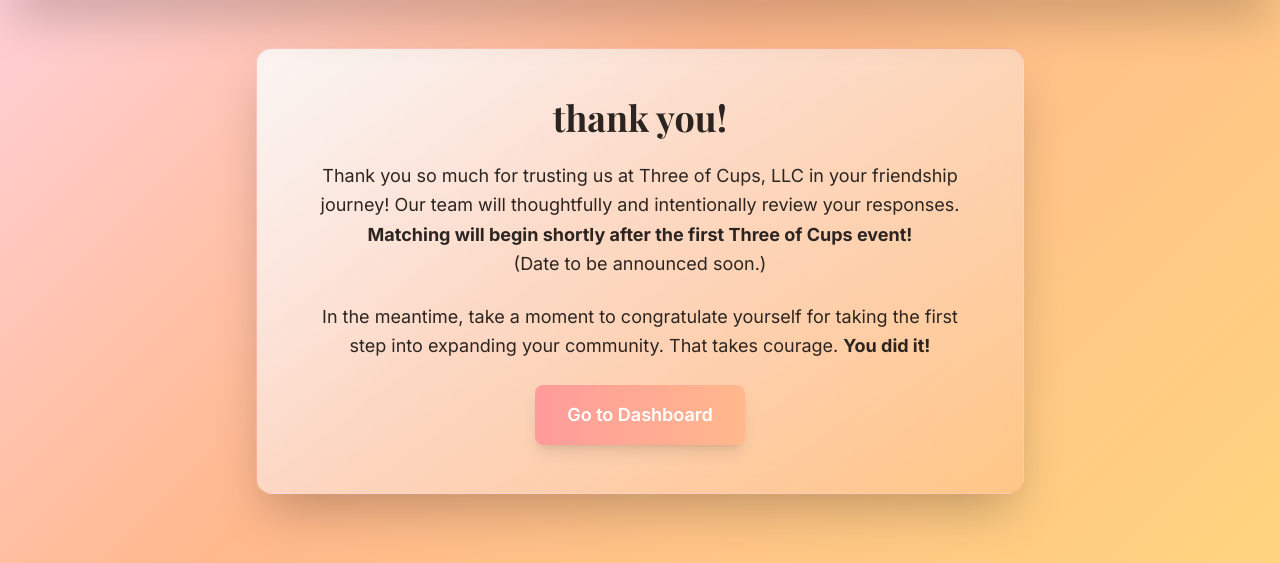
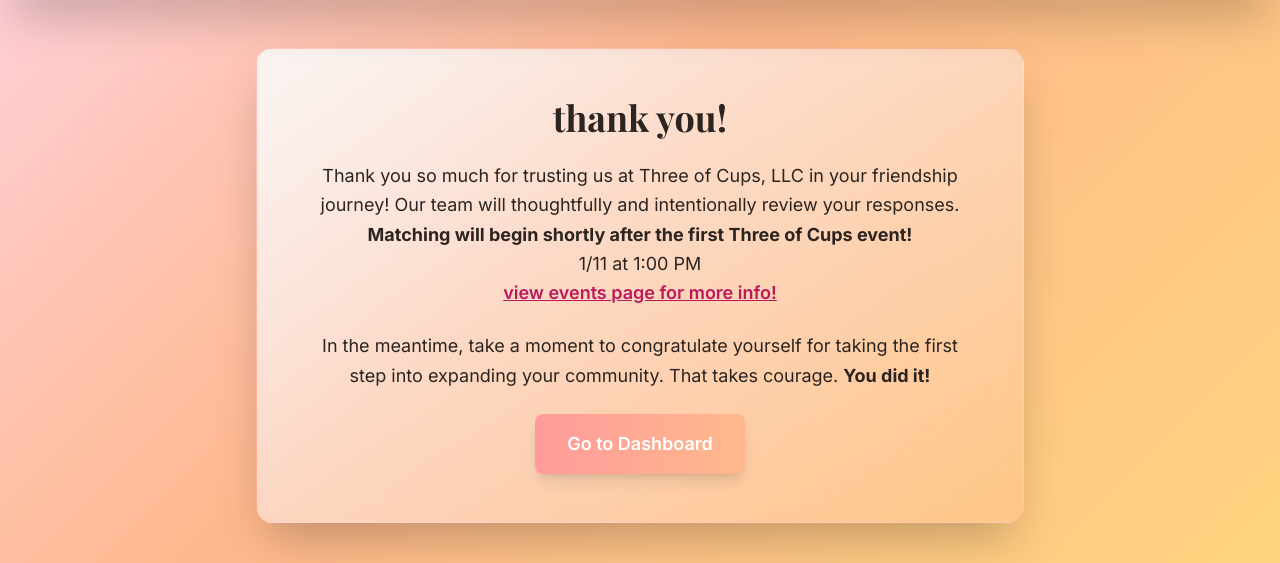
Before and after one commit to raazr62/ThreeOfCupsLLC_flask, a Flask app: page /assessment/thank-you in a window 1280 px wide. Shown: the part 65-628 px from the top of the page. Run offline with Flask 3, Linux system fonts and the light colour scheme; a user stored in the database is signed in; some libraries are stand-ins or nearby versions.

Commit message:
update assessment thank you page

```diff
--- a/templates/assessment_thank_you.html
+++ b/templates/assessment_thank_you.html
@@ -16,7 +16,7 @@
                         Thank you so much for trusting us at Three of Cups, LLC in your friendship journey!
                         Our team will thoughtfully and intentionally review your responses.
                         <strong>Matching will begin shortly after the first Three of Cups event!</strong><br>
-                        (Date to be announced soon.)
+                        1/11 at 1:00 PM <br> <a href="{{ url_for('events') }}" class="text-pink-700 hover:text-secondary underline transition-colors font-semibold">view events page for more info!</a>
                     </p>
 
                     <p>
```
